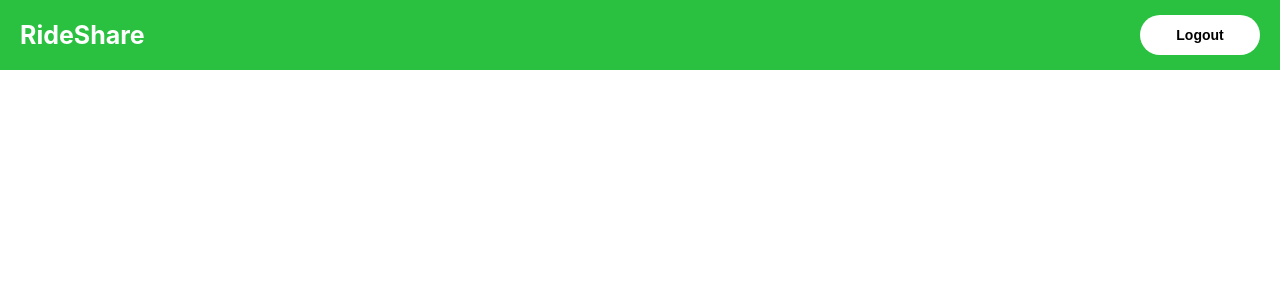
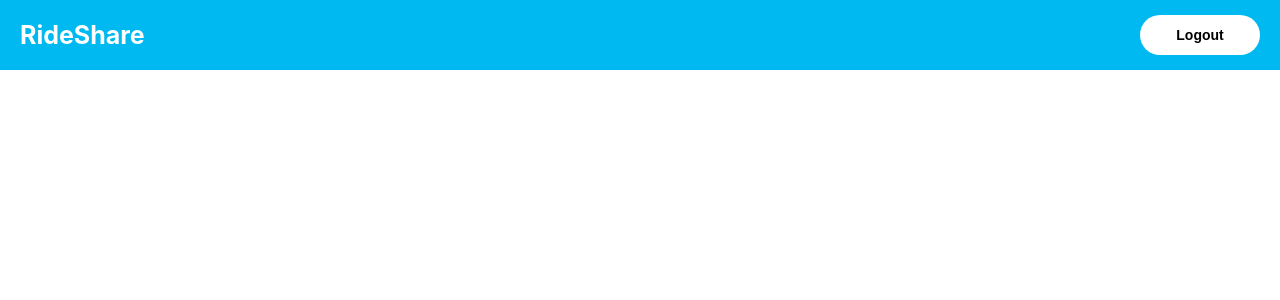
Before and after one commit to Hansika002/RideShare, a React (Create React App) app in the folder client/: page / in a window 1280 px wide. Shown: the top 300 px of the page. Built offline with nearby package versions, Linux system fonts and the light colour scheme; sample sign-in values are in the browser's storage.

Commit message:
color change navbar

```diff
--- a/client/src/components/Main/styles.module.css
+++ b/client/src/components/Main/styles.module.css
@@ -1,7 +1,7 @@
 .navbar {
 	width: 100%;
 	height: 70px;
-	background-color: rgb(42, 193, 65);
+	background-color: #00B9F1;
 	display: flex;
 	align-items: center;
 	justify-content: space-between;
```
